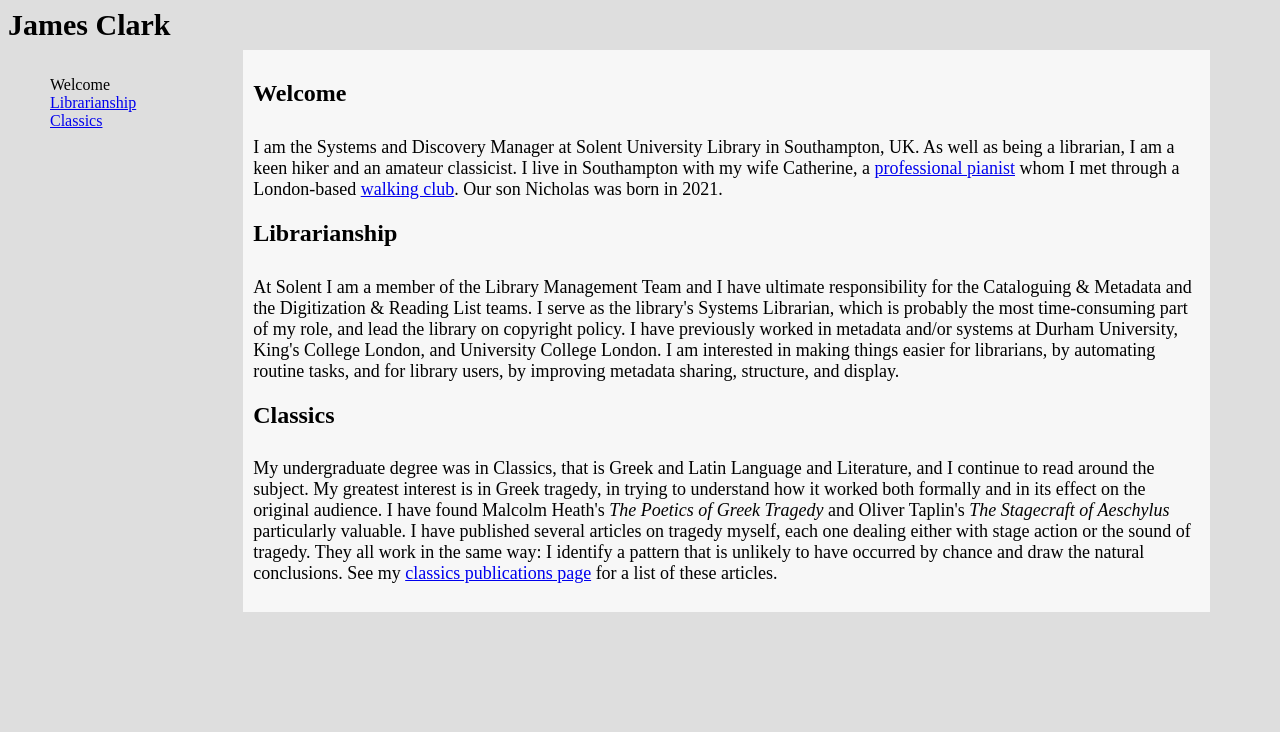
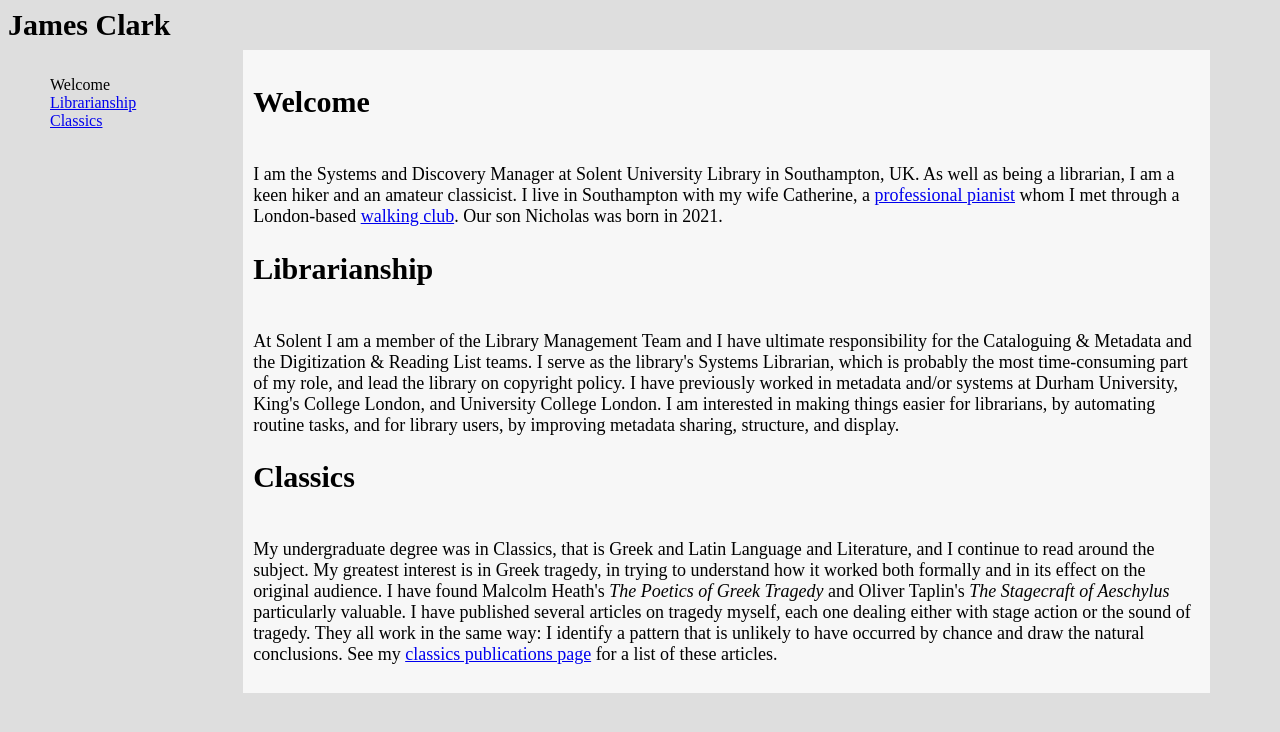
Before and after one commit to JTC-librarian/jtc-librarian.github.io, a plain HTML site: page index.html in a window 1280 px wide. Drawn offline with Linux system fonts and the light colour scheme.

Commit message:
Update styles.css

```diff
--- a/styles.css
+++ b/styles.css
@@ -34,7 +34,8 @@ h1 {
   font-size: 30px;
 }
 h2 {
-  padding-bottom: 10px;
+  padding-bottom: 20px;
+  font-size: 30px;
 }
 p {
   font-size:18px;
```
